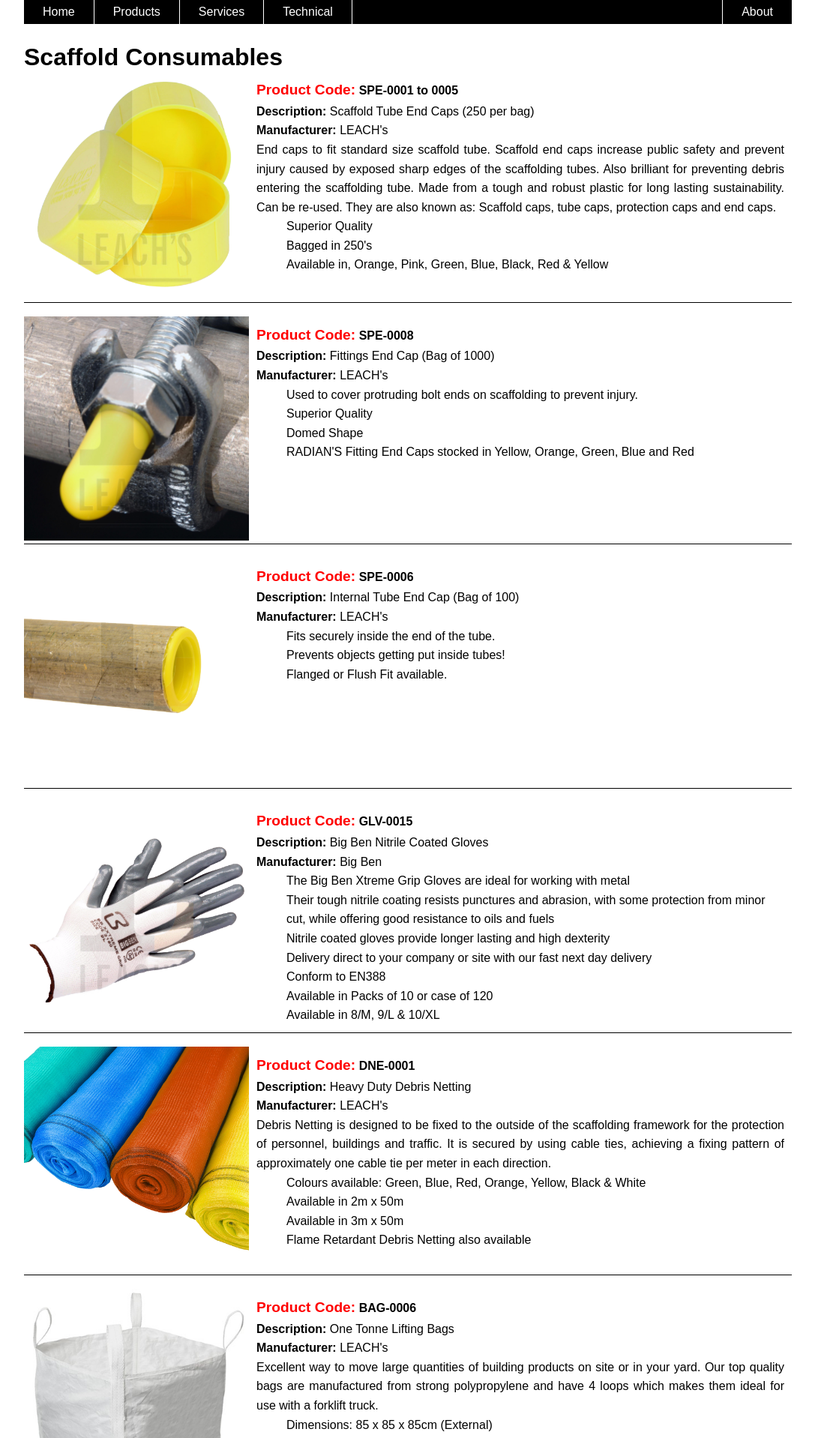
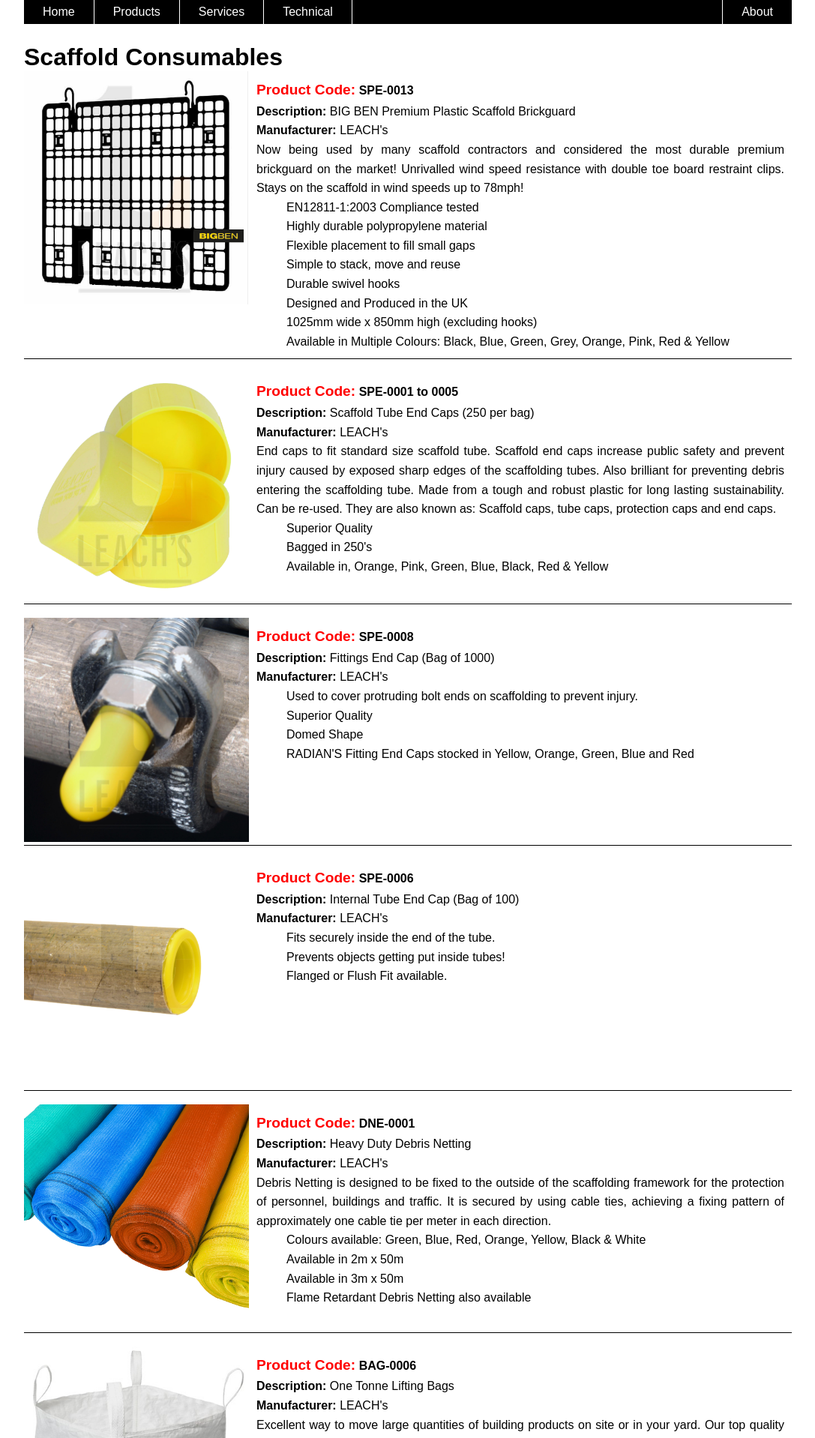
Before and after one commit to Netmistro/RadianWebsite, a PHP site: page /scaffold-consumables.php in a window 1280 px wide. Shown: the top 1918 px of the page at 75% size, without its empty margins (96-1183 px from the left). Run offline with PHP 8.4, Linux system fonts and the light colour scheme; some libraries are stand-ins or nearby versions.

Commit message:
New Products included in Hand & Knee & Scaffold Consumables

```diff
--- a/css/catalogue.css
+++ b/css/catalogue.css
@@ -137,8 +137,9 @@
     font-weight: bold;
 }
 
-.ppe-details li {
+.ppe-container li {
     color: black;
+    display: list-item;
 }
 
 /*Tools Page*/
--- a/scaffold-consumables.php
+++ b/scaffold-consumables.php
@@ -10,6 +10,7 @@ include('header.php');
 
 <!DOCTYPE html>
 <html lang="en">
+
 <head>
     <meta charset="UTF-8">
     <meta name="RADIAN H.A. Limited" content="Everything Scaffolding, Sale & Rental of Materials, Tools & Training">
@@ -17,10 +18,36 @@ include('header.php');
     <title>Scaffold Consumables</title>
     <link rel="stylesheet" href="css/catalogue.css">
 </head>
+
 <body>
     <div class="tools-page">
         <br>
         <h1>Scaffold Consumables</h1>
+
+        <!-- Scaffold Brickguards -->
+        <div class="tools-container">
+            <div class="tools-image">
+                <img src="./images/consumables/leach-brickguard-black.png" alt="Brickguard" width="300">
+            </div>
+            <div class="tools-details">
+                <b><span class="product-code">Product Code:</span> SPE-0013</b><br>
+                <span class="tag-label">Description: </span><span>BIG BEN Premium Plastic Scaffold Brickguard</span><br>
+                <span class="tag-label">Manufacturer: </span><span>LEACH's</span><br>
+                <p>Now being used by many scaffold contractors and considered the most durable premium brickguard on the market! Unrivalled wind speed resistance with
+                    double toe board restraint clips. Stays on the scaffold in wind speeds up to 78mph!</p>
+                <ul>
+                    <li>EN12811-1:2003 Compliance tested</li>
+                    <li>Highly durable polypropylene material</li>
+                    <li>Flexible placement to fill small gaps</li>
+                    <li>Simple to stack, move and reuse</li>
+                    <li>Durable swivel hooks</li>
+                    <li>Designed and Produced in the UK</li>
+                    <li>1025mm wide x 850mm high (excluding hooks)</li>
+                    <li>Available in Multiple Colours: Black, Blue, Green, Grey, Orange, Pink, Red & Yellow</li>
+                </ul>
+            </div>
+        </div>
+        <br>
 
         <!--    End Caps -->
         <div class="tools-container">
@@ -41,7 +68,6 @@ include('header.php');
                     <li> Bagged in 250's</li>
                     <li>Available in, Orange, Pink, Green, Blue, Black, Red & Yellow</li>
                 </ul>
-            </ul>
             </div>
         </div>
         <br>
@@ -61,7 +87,6 @@ include('header.php');
                     <li>Domed Shape</li>
                     <li>RADIAN'S Fitting End Caps stocked in Yellow, Orange, Green, Blue and Red</li>
                 </ul>
-            </ul>
             </div>
         </div>
         <br>
@@ -79,32 +104,6 @@ include('header.php');
                     <li>Fits securely inside the end of the tube.</li>
                     <li>Prevents objects getting put inside tubes!</li>
                     <li>Flanged or Flush Fit available.</li>
-            </ul>
-            </ul>
-        </div>
-    </div>
-    <br>
-
-    <!--    Scaffolder Nitrile Gloves -->
-    <div class="tools-container">
-        <div class="tools-image">
-            <img src="images/consumables/nitrile-coated-gloves.png" alt="Nitrile Glove" width="300">
-        </div>
-        <div class="tools-details">
-            <b><span class="product-code">Product Code:</span> GLV-0015</b><br>
-            <span class="tag-label">Description: </span><span>Big Ben Nitrile Coated Gloves</span><br>
-            <span class="tag-label">Manufacturer: </span><span>Big Ben</span><br>
-            <ul>
-                <li>The Big Ben Xtreme Grip Gloves are ideal for working with metal</li>
-                <li>Their tough nitrile coating resists punctures and abrasion, with some protection from minor cut,
-                    while offering good resistance to oils and fuels
-                </li>
-                <li>Nitrile coated gloves provide longer lasting and high dexterity</li>
-                <li>Delivery direct to your company or site with our fast next day delivery</li>
-                <li>Conform to EN388</li>
-                <li>Available in Packs of 10 or case of 120</li>
-                <li>Available in 8/M, 9/L & 10/XL</li>
-            </ul>
                 </ul>
             </div>
         </div>
@@ -172,7 +171,6 @@ include('header.php');
                     <li>Strong with soft handles ensure these bags are comfortable to carry</li>
                     <li>Safe Working Load of 30kg</li>
                     <li>900mm Height</li>
-
                 </ul>
             </div>
         </div>
@@ -201,12 +199,9 @@ include('header.php');
         </div>
         <br>
 
-
     </div>
 </body>
 <footer>
-    <?php
-    include('footer.php');
-    ?>
+    <?php include('footer.php');?>
 </footer>
 </html>
```
Also changed, not shown: hand-knee-protection.php (+39 -3 lines), images/consumables/leach-brickguard-black.png (added), images/ppe/nitrile-coated-gloves.png (renamed from images/consumables/nitrile-coated-gloves.png). Lines whose indentation alone changed are shown as unchanged.
